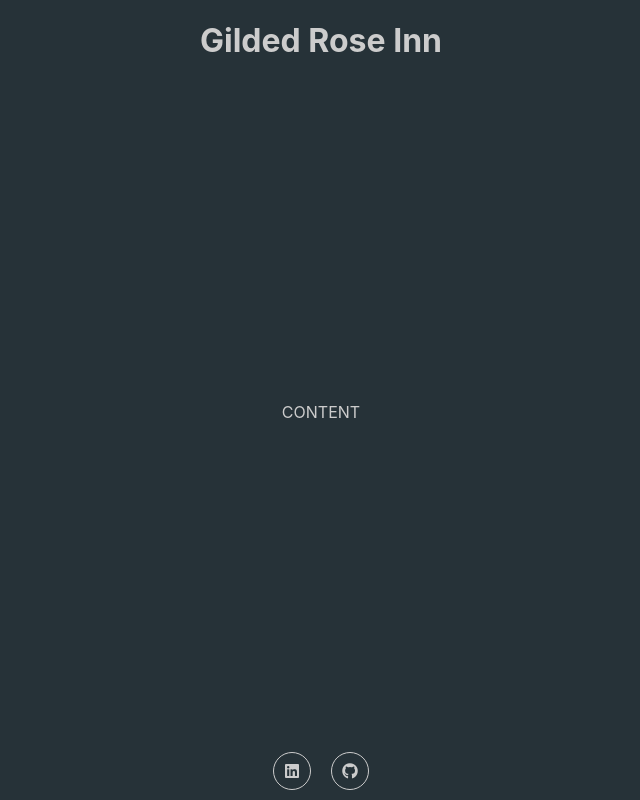
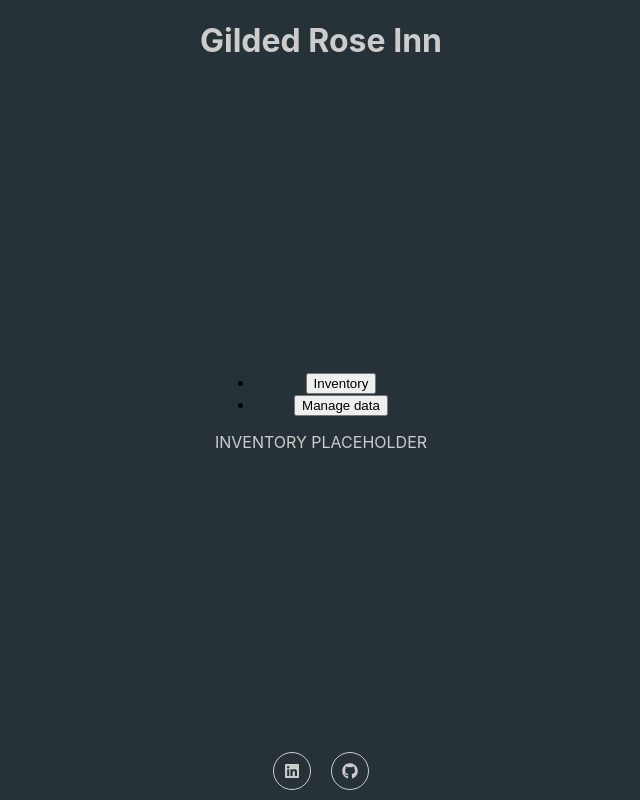
Before and after one commit to MatthijsBon/gilded-rose, a React app: page / in a window 1280 px wide. Shown: the whole page, without its empty margins (319-959 px from the left). Built offline with nearby package versions, Linux system fonts and the light colour scheme.

Commit message:
Add rough templates for two tabs
One tab will contain the visualisation, the other the functionality to manipulate data

```diff
--- a/src/App/Components/App.tsx
+++ b/src/App/Components/App.tsx
@@ -1,5 +1,6 @@
 import React from "react";
 import "./App.css";
+import { GildedRose } from "./GildedRose";
 
 const App = (): React.ReactElement => {
 	return (
@@ -8,9 +9,7 @@ const App = (): React.ReactElement => {
 				<h1>Gilded Rose Inn</h1>
 			</div>
 			<div className="main">
-				<p className="primary">
-					CONTENT
-				</p>
+				<GildedRose />
 			</div>
 			<div className="footer">
 				<div className="socials">
--- /dev/null
+++ b/src/App/Components/GildedRose.tsx
@@ -0,0 +1,40 @@
+import React from "react";
+import { Item } from "../../model/gilded-rose";
+import { Tab, Tabs } from "./Tabs";
+
+interface GildedRoseContext {
+	items: Array<Item>;
+	setItems: (items: Array<Item>) => void;
+}
+
+const GildedRoseContext = React.createContext<GildedRoseContext | null>(null);
+
+interface GildedRoseContextProviderProps {
+	items: Array<Item>;
+	setItems: (items: Array<Item>) => void;
+}
+
+export const GildedRoseContextProvider = ({ children, ...contextValue }: React.PropsWithChildren<GildedRoseContextProviderProps>): React.ReactElement => {
+	return <GildedRoseContext.Provider value={contextValue}>
+		{children}
+	</GildedRoseContext.Provider>;
+};
+
+export const GildedRose = (): React.ReactElement => {
+	const [ items, setItems ] = React.useState<Array<Item>>([]);
+
+	return <GildedRoseContextProvider items={items} setItems={setItems}>
+		<Tabs>
+			<Tab title="Inventory">
+				<p className="primary">
+					INVENTORY PLACEHOLDER
+				</p>
+			</Tab>
+			<Tab title="Manage data">
+				<p className="primary">
+					MANAGE DATA PLACEHOLDER
+				</p>
+			</Tab>
+		</Tabs>
+	</GildedRoseContextProvider>;
+};
--- /dev/null
+++ b/src/App/Components/Tabs.tsx
@@ -0,0 +1,52 @@
+import React from "react";
+
+interface TabsProps {
+	children: React.ReactElement<TabProps>[];
+}
+
+export const Tabs = ({ children }: TabsProps): React.ReactElement => {
+	const [ selectedTab, setSelectedTab ] = React.useState(0);
+
+	return (
+		<div>
+			<ul>
+				{children.map((item, index) => (
+					<TabTitle
+						key={index}
+						title={item.props.title}
+						index={index}
+						setSelectedTab={setSelectedTab}
+					/>
+				))}
+			</ul>
+			{children[selectedTab]}
+		</div>
+	);
+};
+
+interface TabProps {
+	title: string;
+}
+
+export const Tab = ({ children }: React.PropsWithChildren<TabProps>): React.ReactElement => {
+	return <div>{children}</div>;
+};
+
+interface TabTitleProps {
+	index: number;
+	title: string;
+	setSelectedTab: (index: number) => void;
+}
+
+const TabTitle = ({ title, setSelectedTab, index }: TabTitleProps): React.ReactElement => {
+
+	const onClick = React.useCallback(() => {
+		setSelectedTab(index);
+	}, [ setSelectedTab, index ]);
+
+	return (
+		<li>
+			<button onClick={onClick}>{title}</button>
+		</li>
+	);
+};
```
